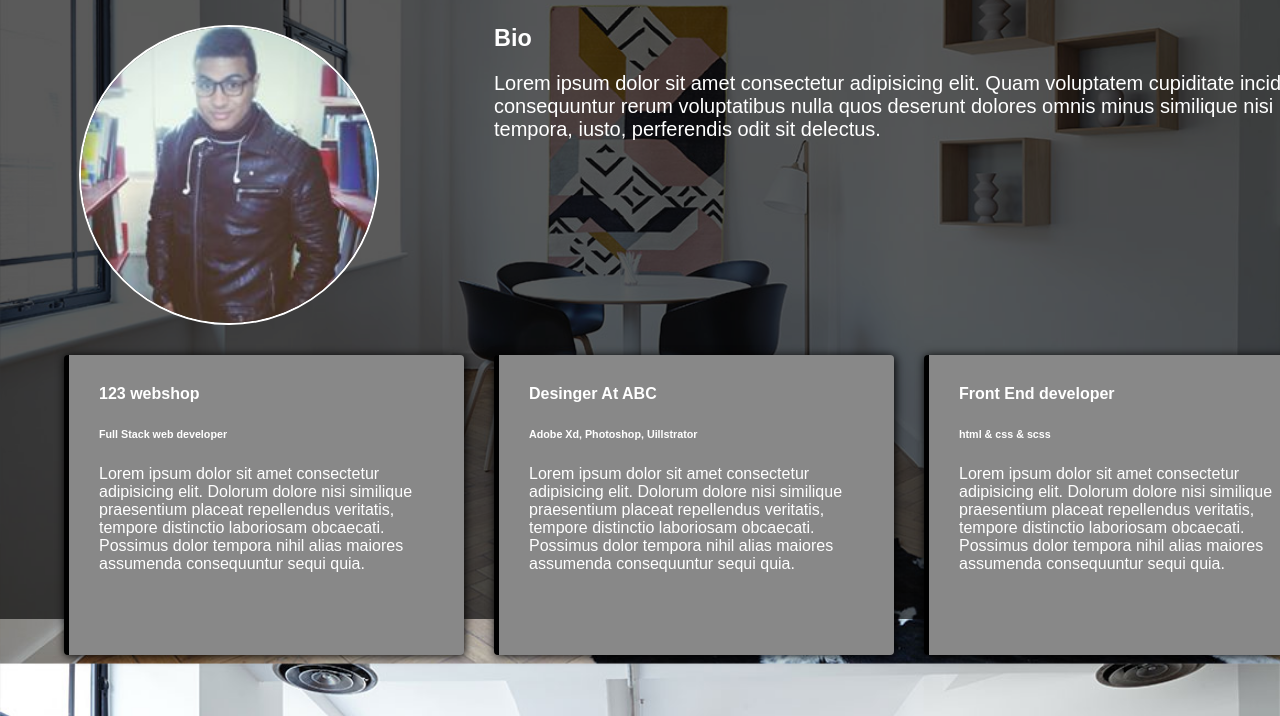
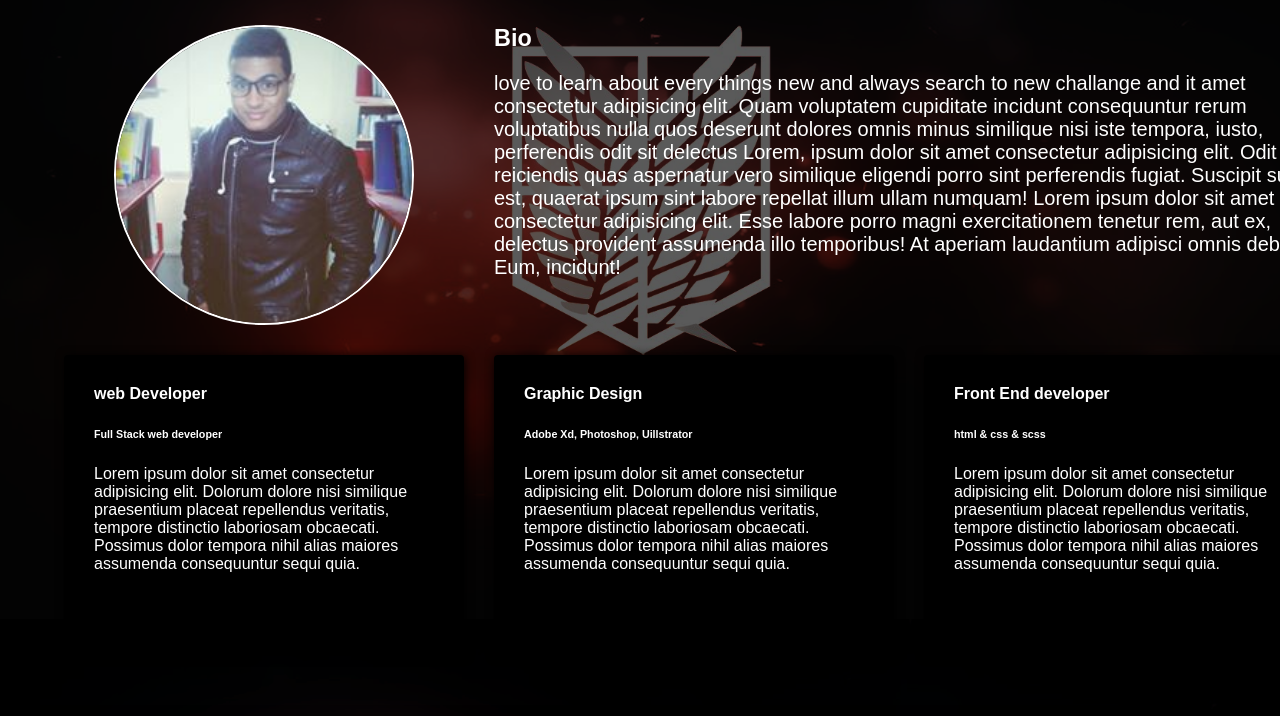
Before and after one commit to yazanmonshed/my-website-portfolio, a website: page dist/about.html in a window 1280 px wide. Shown: the part 181-897 px from the top of the page. Drawn offline with Linux system fonts and the light colour scheme.

Commit message:
change background to AOT

```diff
--- a/scss/_config.scss
+++ b/scss/_config.scss
@@ -2,7 +2,7 @@ $primary-color: #777;
 
 
 
-$bg-image: url('../img/choose.png');
+$bg-image: url('../img/bg-1.png');
 $show-image: true;
 $bg-opacity: 0.5;
 
--- a/scss/style.scss
+++ b/scss/style.scss
@@ -83,6 +83,8 @@ main {
     width: 300px;
     height: 300px;
     margin: 0 0 0 15px;
+    margin-left: 50px;
+    overflow: hidden
 }
 
 .info {
@@ -94,8 +96,8 @@ main {
     grid: work;
     width: 400px;
     height: 300px;
-    background: #888;
-    border-left: 5px solid #000;
+    background: #000;
+    // border-left: 5px solid #000;
     padding: 30px;
     border-radius: 4px;
     box-shadow: 1px 1px 10px #000
@@ -105,8 +107,8 @@ main {
     grid: work;
     width: 400px;
     height: 300px;
-    background: #888;
-    border-left: 5px solid #000;
+    background: #000;
+    // border-left: 5px solid #000;
     padding: 30px;
     border-radius: 4px;
     box-shadow: 1px 1px 10px #000
@@ -116,8 +118,8 @@ main {
     grid: work;
     width: 400px;
     height: 300px;
-    background: #888;
-    border-left: 5px solid #000;
+    background: #000;
+    // border-left: 5px solid #000;
     padding: 30px;
     border-radius: 4px;
     box-shadow: 1px 1px 10px #000
@@ -131,5 +133,6 @@ footer {
     height: 79px;
     font-weight: bolder;
     font-size: 20px;
-    color: #FFF
+    color: #FFF;
+    box-shadow: 1px 1px 10px #000 // Change when Change background AOT
 }
```
Also changed, not shown: dist/about.html, dist/css/style.css, dist/img/bg-1.png (added).
